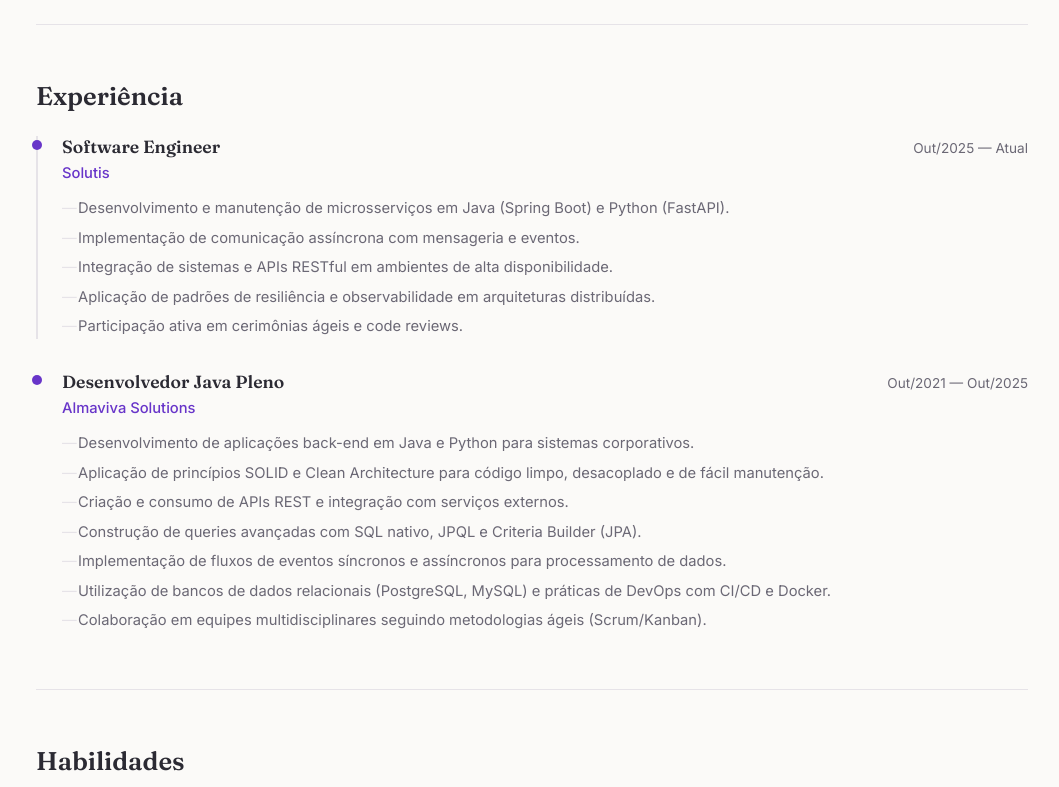
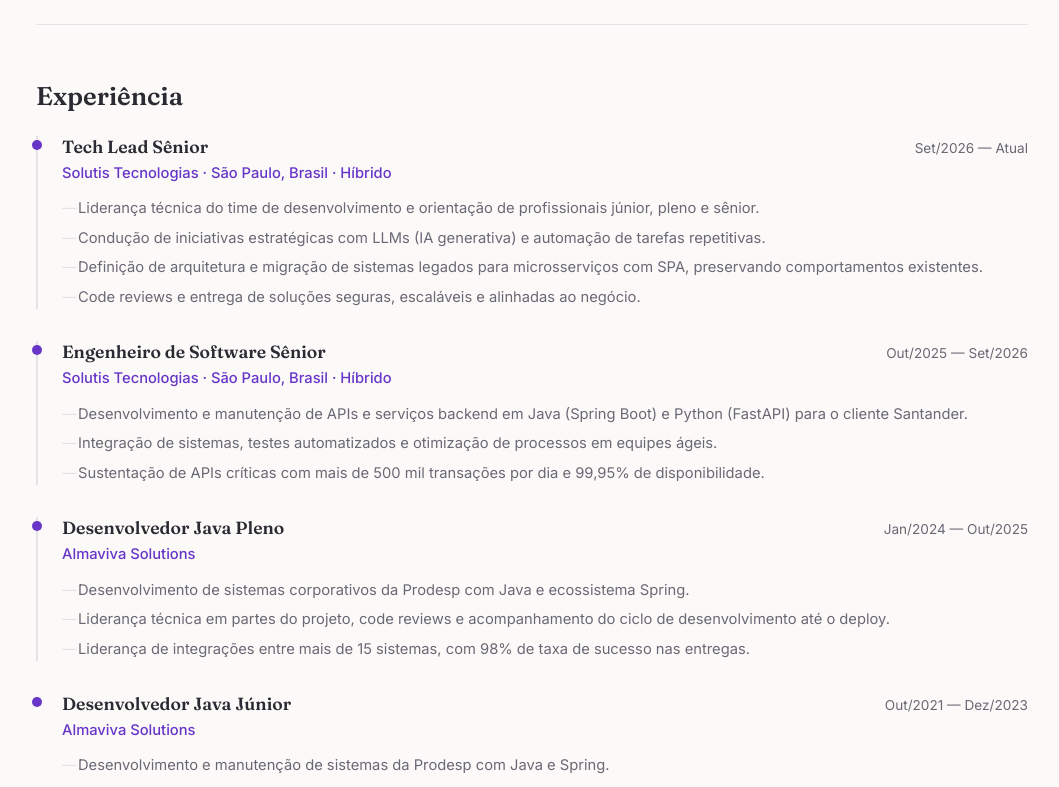
Before and after one commit to emerson998/Preview, a React (Vite) app: page / in a window 1280 px wide. Shown: the part 1460-2247 px from the top of the page, without its empty margins (108-1167 px from the left). Built offline with nearby package versions, Linux system fonts and the light colour scheme.

Commit message:
content: align career timeline and Tech Lead role with LinkedIn

```diff
--- a/src/data/profile.ts
+++ b/src/data/profile.ts
@@ -66,10 +66,10 @@ export interface Profile {
 
 export const profile: Profile = {
   name: "Emerson Andrade de Oliveira",
-  title: "Desenvolvedor Back-End · Java & Python",
+  title: "Tech Lead Sênior · Engenharia de Software & IA",
   location: "São Paulo, SP",
   avatarUrl: "/foto.png",
-  introduction: "Desenvolvo APIs e microsserviços com Java e Python, conectando sistemas com foco em resiliência, qualidade e manutenção. Experiência com Spring Boot, FastAPI e arquiteturas orientadas a eventos.",
+  introduction: "Tech Lead Sênior na Solutis Tecnologias, liderando times de desenvolvimento, decisões de arquitetura, modernização de legados para microsserviços e SPA, além de iniciativas com LLMs e automação com IA.",
   summary:
     "Desenvolvedor Back-End com experiência sólida em Java e Python, atuando no desenvolvimento de sistemas " +
     "robustos e escaláveis. Domínio em arquiteturas baseadas em eventos síncronos e assíncronos, com vivência " +
@@ -81,35 +81,54 @@ export const profile: Profile = {
   contacts: [
     { label: "(11) 93225-8211", href: "tel:+5511932258211", icon: "phone" },
     { label: "github.com/emerson998", href: "https://github.com/emerson998", icon: "github" },
+    { label: "LinkedIn", href: "https://www.linkedin.com/in/emerson-oliveira-eng/", icon: "linkedin" },
 
   ],
   experience: [
     {
-      role: "Software Engineer",
-      company: "Solutis",
-      start: "Out/2025",
+      role: "Tech Lead Sênior",
+      company: "Solutis Tecnologias",
+      location: "São Paulo, Brasil · Híbrido",
+      start: "Set/2026",
       end: "Atual",
       highlights: [
-        "Desenvolvimento e manutenção de microsserviços em Java (Spring Boot) e Python (FastAPI).",
-        "Implementação de comunicação assíncrona com mensageria e eventos.",
-        "Integração de sistemas e APIs RESTful em ambientes de alta disponibilidade.",
-        "Aplicação de padrões de resiliência e observabilidade em arquiteturas distribuídas.",
-        "Participação ativa em cerimônias ágeis e code reviews.",
+        "Liderança técnica do time de desenvolvimento e orientação de profissionais júnior, pleno e sênior.",
+        "Condução de iniciativas estratégicas com LLMs (IA generativa) e automação de tarefas repetitivas.",
+        "Definição de arquitetura e migração de sistemas legados para microsserviços com SPA, preservando comportamentos existentes.",
+        "Code reviews e entrega de soluções seguras, escaláveis e alinhadas ao negócio.",
+      ],
+    },
+    {
+      role: "Engenheiro de Software Sênior",
+      company: "Solutis Tecnologias",
+      location: "São Paulo, Brasil · Híbrido",
+      start: "Out/2025",
+      end: "Set/2026",
+      highlights: [
+        "Desenvolvimento e manutenção de APIs e serviços backend em Java (Spring Boot) e Python (FastAPI) para o cliente Santander.",
+        "Integração de sistemas, testes automatizados e otimização de processos em equipes ágeis.",
+        "Sustentação de APIs críticas com mais de 500 mil transações por dia e 99,95% de disponibilidade.",
       ],
     },
     {
       role: "Desenvolvedor Java Pleno",
       company: "Almaviva Solutions",
-      start: "Out/2021",
+      start: "Jan/2024",
       end: "Out/2025",
       highlights: [
-        "Desenvolvimento de aplicações back-end em Java e Python para sistemas corporativos.",
-        "Aplicação de princípios SOLID e Clean Architecture para código limpo, desacoplado e de fácil manutenção.",
-        "Criação e consumo de APIs REST e integração com serviços externos.",
-        "Construção de queries avançadas com SQL nativo, JPQL e Criteria Builder (JPA).",
-        "Implementação de fluxos de eventos síncronos e assíncronos para processamento de dados.",
-        "Utilização de bancos de dados relacionais (PostgreSQL, MySQL) e práticas de DevOps com CI/CD e Docker.",
-        "Colaboração em equipes multidisciplinares seguindo metodologias ágeis (Scrum/Kanban).",
+        "Desenvolvimento de sistemas corporativos da Prodesp com Java e ecossistema Spring.",
+        "Liderança técnica em partes do projeto, code reviews e acompanhamento do ciclo de desenvolvimento até o deploy.",
+        "Liderança de integrações entre mais de 15 sistemas, com 98% de taxa de sucesso nas entregas.",
+      ],
+    },
+    {
+      role: "Desenvolvedor Java Júnior",
+      company: "Almaviva Solutions",
+      start: "Out/2021",
+      end: "Dez/2023",
+      highlights: [
+        "Desenvolvimento e manutenção de sistemas da Prodesp com Java e Spring.",
+        "Participação em mais de 20 code reviews e manutenção de aplicações com 8 integrações ativas.",
       ],
     },
   ],
```
